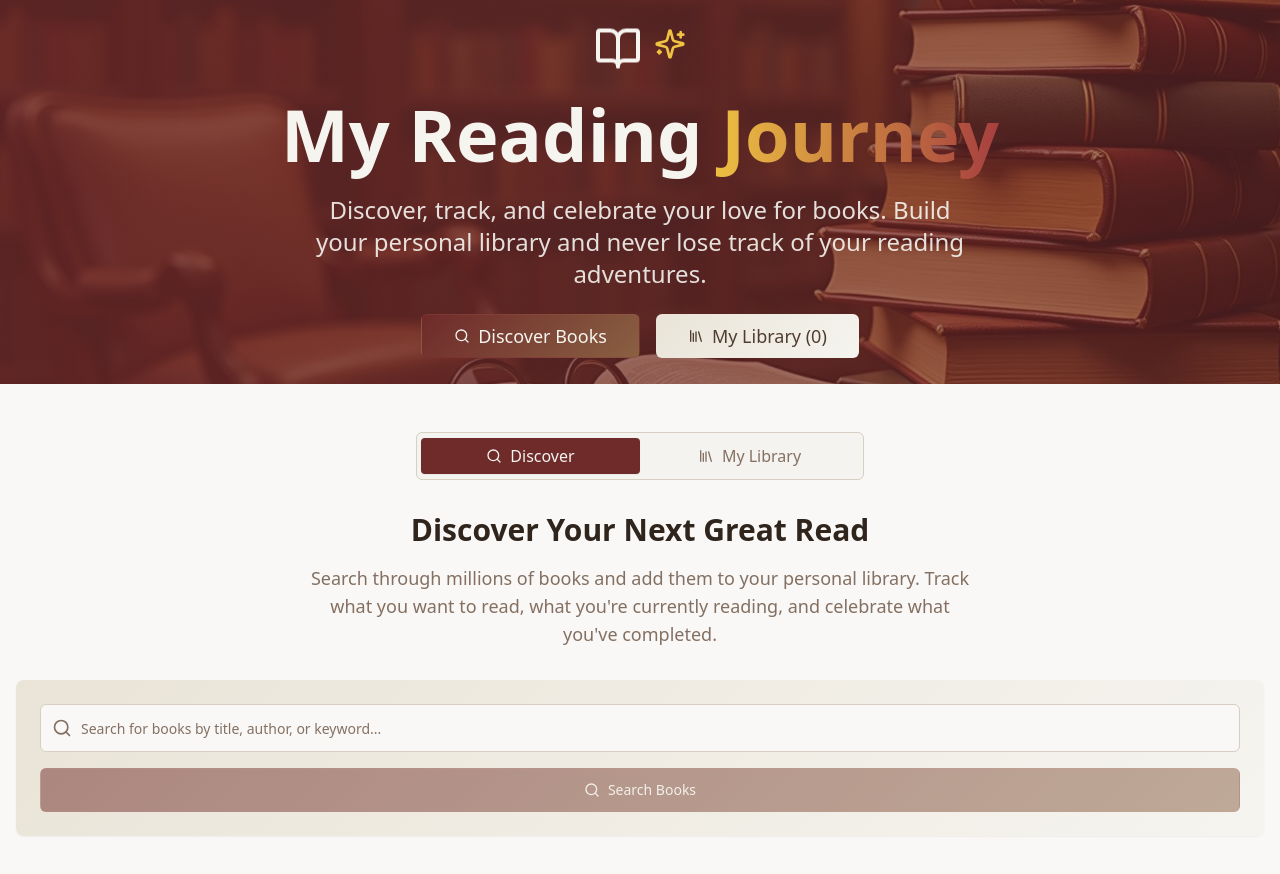
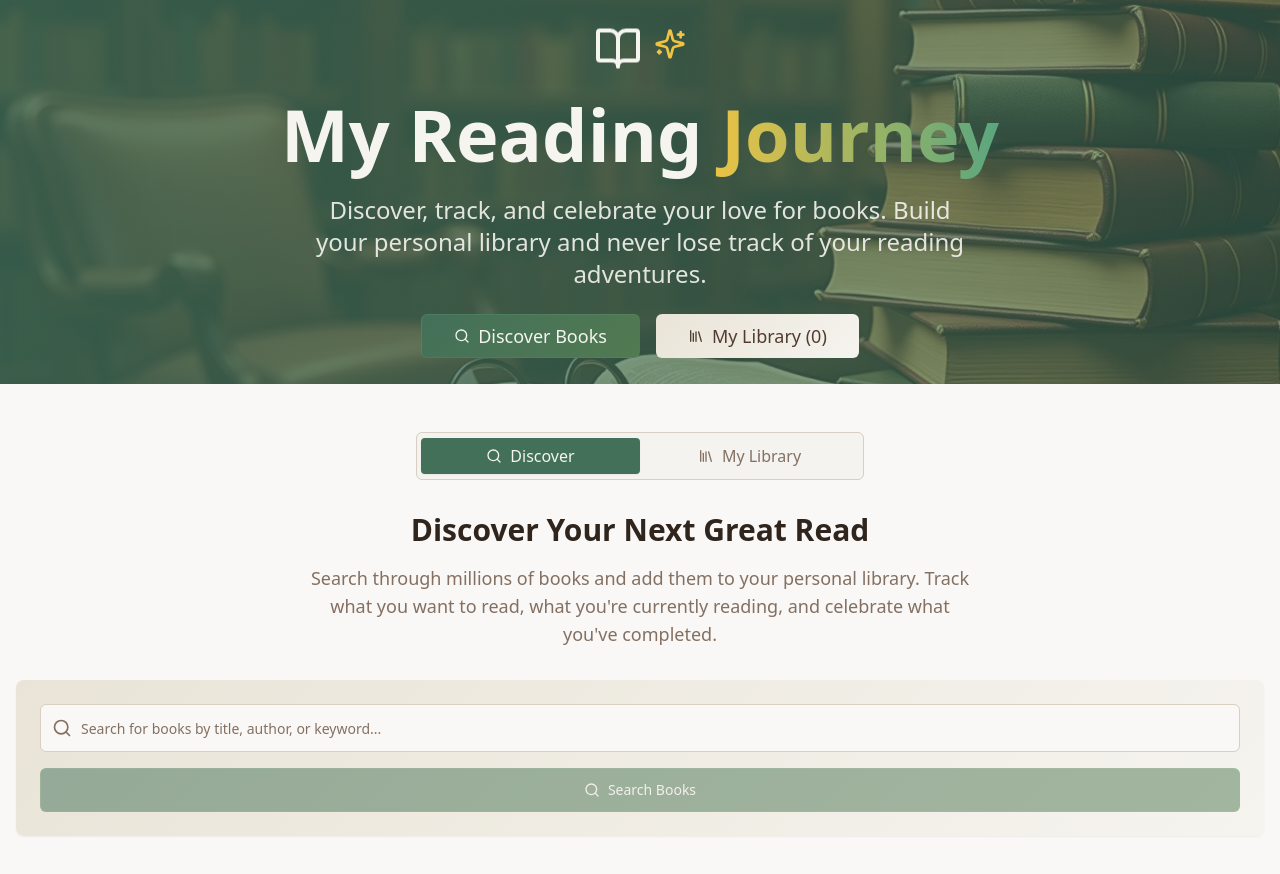
Before and after one commit to alt-Link/bookworm-buddies-animate, a React (Vite) app: page / in a window 1280 px wide. Shown: the top 874 px of the page. Built offline with nearby package versions, Linux system fonts and the light colour scheme.

Commit message:
Refactor: Adjust color scheme
Adjust the color scheme to be less harsh on the eyes.

```diff
--- a/src/index.css
+++ b/src/index.css
@@ -18,10 +18,10 @@ All colors MUST be HSL.
     --popover: 45 15% 95%;
     --popover-foreground: 25 25% 15%;
 
-    /* Rich burgundy primary */
-    --primary: 0 45% 30%;
+    /* Warm sage green primary */
+    --primary: 150 25% 35%;
     --primary-foreground: 45 25% 95%;
-    --primary-glow: 0 45% 45%;
+    --primary-glow: 150 30% 50%;
 
     /* Warm cream secondary */
     --secondary: 42 30% 88%;
@@ -40,13 +40,13 @@ All colors MUST be HSL.
 
     --border: 40 20% 80%;
     --input: 40 20% 90%;
-    --ring: 0 45% 30%;
+    --ring: 150 25% 35%;
 
     /* Custom design tokens */
-    --gradient-primary: linear-gradient(135deg, hsl(0 45% 30%), hsl(0 45% 45%));
+    --gradient-primary: linear-gradient(135deg, hsl(150 25% 35%), hsl(150 30% 50%));
     --gradient-warm: linear-gradient(135deg, hsl(42 30% 88%), hsl(45 25% 95%));
-    --gradient-hero: linear-gradient(135deg, hsl(0 45% 30%), hsl(25 35% 40%));
-    --shadow-book: 0 8px 25px -8px hsl(0 45% 30% / 0.3);
+    --gradient-hero: linear-gradient(135deg, hsl(150 25% 35%), hsl(120 20% 40%));
+    --shadow-book: 0 8px 25px -8px hsl(150 25% 35% / 0.3);
     --shadow-glow: 0 0 30px hsl(45 85% 60% / 0.4);
     --transition-smooth: all 0.3s cubic-bezier(0.4, 0, 0.2, 1);
 
```
